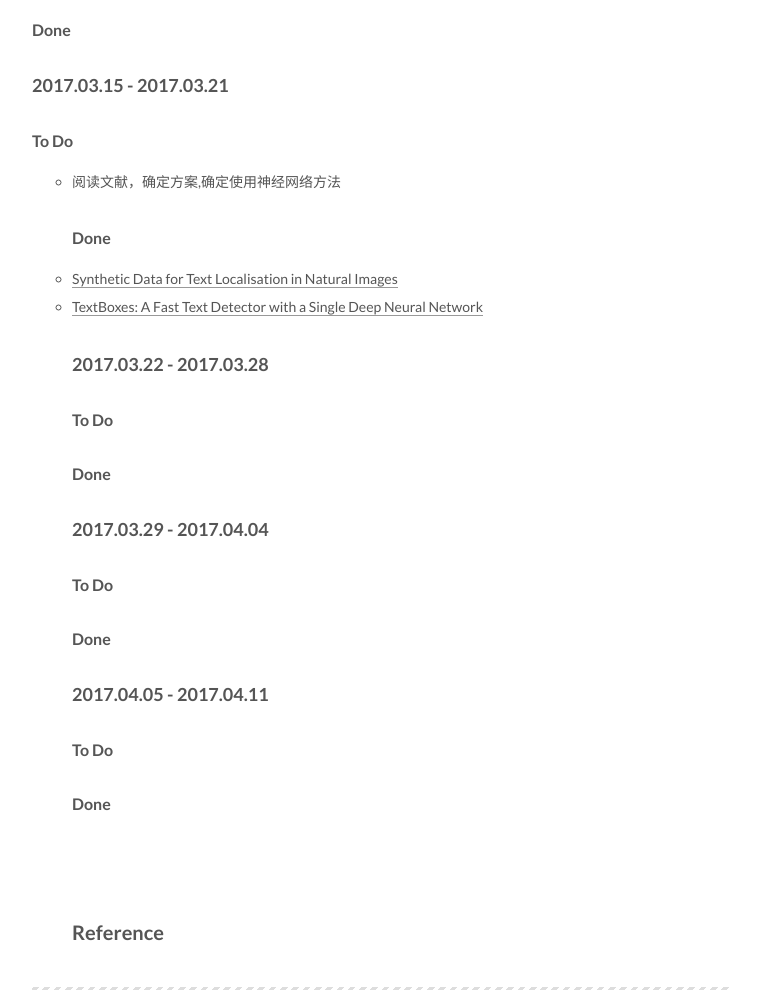
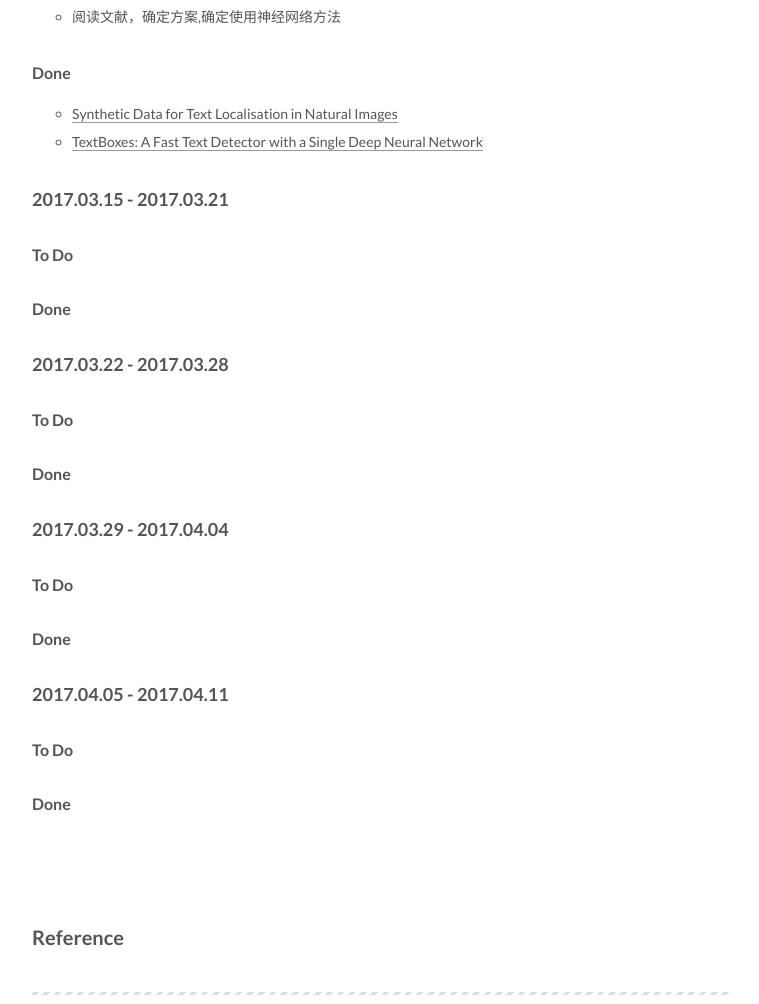
Before and after one commit to RogerYu123/RogerYu123.github.io, a plain HTML site: page 2017/03/07/myhomepage/index.html in a window 1280 px wide. Shown: the part 1608-2612 px from the top of the page, without its empty margins (98-857 px from the left). Drawn offline with Linux system fonts and the light colour scheme.

Commit message:
Site updated: 2017-03-28 21:36:41

```diff
--- a/2017/03/07/myhomepage/index.html
+++ b/2017/03/07/myhomepage/index.html
@@ -147,7 +147,7 @@ m201671749@hust.edu.cn
 
 黄振
 M2016">
-<meta property="og:updated_time" content="2017-03-28T12:54:19.255Z">
+<meta property="og:updated_time" content="2017-03-28T13:36:30.505Z">
 <meta name="twitter:card" content="summary">
 <meta name="twitter:title" content="Image Analysis and Understanding">
 <meta name="twitter:description" content="Chinese Text Detection and Recognition
@@ -447,12 +447,15 @@ M2016">
 <li><a href="http://ieeexplore.ieee.org/abstract/document/6945320/" target="_blank" rel="external">Text detection and recognition in imagery: A survey</a></li>
 <li><a href="http://ieeexplore.ieee.org/abstract/document/6613482/" target="_blank" rel="external">Robust text detection in natural scene images</a></li>
 </ul>
-<h3 id="2017-03-07-2017-03-14"><a href="#2017-03-07-2017-03-14" class="headerlink" title="2017.03.07 - 2017.03,14"></a>2017.03.07 - 2017.03,14</h3><h4 id="To-Do-1"><a href="#To-Do-1" class="headerlink" title="To Do"></a>To Do</h4><h4 id="Done-1"><a href="#Done-1" class="headerlink" title="Done"></a>Done</h4><h3 id="2017-03-15-2017-03-21"><a href="#2017-03-15-2017-03-21" class="headerlink" title="2017.03.15 - 2017.03.21"></a>2017.03.15 - 2017.03.21</h3><h4 id="To-Do-2"><a href="#To-Do-2" class="headerlink" title="To Do"></a>To Do</h4><ul>
-<li>阅读文献，确定方案,确定使用神经网络方法<h4 id="Done-2"><a href="#Done-2" class="headerlink" title="Done"></a>Done</h4></li>
+<h3 id="2017-03-07-2017-03-14"><a href="#2017-03-07-2017-03-14" class="headerlink" title="2017.03.07 - 2017.03,14"></a>2017.03.07 - 2017.03,14</h3><h4 id="To-Do-1"><a href="#To-Do-1" class="headerlink" title="To Do"></a>To Do</h4><ul>
+<li>阅读文献，确定方案,确定使用神经网络方法</li>
+</ul>
+<h4 id="Done-1"><a href="#Done-1" class="headerlink" title="Done"></a>Done</h4><ul>
 <li><a href="http://arxiv.org/pdf/1611.06779.pdf" target="_blank" rel="external">Synthetic Data for Text Localisation in Natural Images</a></li>
-<li><a href="http://arxiv.org/pdf/1611.06646.pdf" target="_blank" rel="external">TextBoxes: A Fast Text Detector with a Single Deep Neural Network</a><h3 id="2017-03-22-2017-03-28"><a href="#2017-03-22-2017-03-28" class="headerlink" title="2017.03.22 - 2017.03.28"></a>2017.03.22 - 2017.03.28</h3><h4 id="To-Do-3"><a href="#To-Do-3" class="headerlink" title="To Do"></a>To Do</h4><h4 id="Done-3"><a href="#Done-3" class="headerlink" title="Done"></a>Done</h4><h3 id="2017-03-29-2017-04-04"><a href="#2017-03-29-2017-04-04" class="headerlink" title="2017.03.29 - 2017.04.04"></a>2017.03.29 - 2017.04.04</h3><h4 id="To-Do-4"><a href="#To-Do-4" class="headerlink" title="To Do"></a>To Do</h4><h4 id="Done-4"><a href="#Done-4" class="headerlink" title="Done"></a>Done</h4><h3 id="2017-04-05-2017-04-11"><a href="#2017-04-05-2017-04-11" class="headerlink" title="2017.04.05 - 2017.04.11"></a>2017.04.05 - 2017.04.11</h3><h4 id="To-Do-5"><a href="#To-Do-5" class="headerlink" title="To Do"></a>To Do</h4><h4 id="Done-5"><a href="#Done-5" class="headerlink" title="Done"></a>Done</h4><br><br><h2 id="Reference"><a href="#Reference" class="headerlink" title="Reference"></a>Reference</h2></li>
+<li><a href="http://arxiv.org/pdf/1611.06646.pdf" target="_blank" rel="external">TextBoxes: A Fast Text Detector with a Single Deep Neural Network</a></li>
 </ul>
-<hr>
+<h3 id="2017-03-15-2017-03-21"><a href="#2017-03-15-2017-03-21" class="headerlink" title="2017.03.15 - 2017.03.21"></a>2017.03.15 - 2017.03.21</h3><h4 id="To-Do-2"><a href="#To-Do-2" class="headerlink" title="To Do"></a>To Do</h4><h4 id="Done-2"><a href="#Done-2" class="headerlink" title="Done"></a>Done</h4><h3 id="2017-03-22-2017-03-28"><a href="#2017-03-22-2017-03-28" class="headerlink" title="2017.03.22 - 2017.03.28"></a>2017.03.22 - 2017.03.28</h3><h4 id="To-Do-3"><a href="#To-Do-3" class="headerlink" title="To Do"></a>To Do</h4><h4 id="Done-3"><a href="#Done-3" class="headerlink" title="Done"></a>Done</h4><h3 id="2017-03-29-2017-04-04"><a href="#2017-03-29-2017-04-04" class="headerlink" title="2017.03.29 - 2017.04.04"></a>2017.03.29 - 2017.04.04</h3><h4 id="To-Do-4"><a href="#To-Do-4" class="headerlink" title="To Do"></a>To Do</h4><h4 id="Done-4"><a href="#Done-4" class="headerlink" title="Done"></a>Done</h4><h3 id="2017-04-05-2017-04-11"><a href="#2017-04-05-2017-04-11" class="headerlink" title="2017.04.05 - 2017.04.11"></a>2017.04.05 - 2017.04.11</h3><h4 id="To-Do-5"><a href="#To-Do-5" class="headerlink" title="To Do"></a>To Do</h4><h4 id="Done-5"><a href="#Done-5" class="headerlink" title="Done"></a>Done</h4><p><br><br></p>
+<h2 id="Reference"><a href="#Reference" class="headerlink" title="Reference"></a>Reference</h2><hr>
 
 
     </div>
--- a/css/main.css
+++ b/css/main.css
@@ -1698,7 +1698,7 @@ pre .javascript .function {
   width: 4px;
   height: 4px;
   border-radius: 50%;
-  background: #ffb1f7;
+  background: #ff59ff;
 }
 .links-of-blogroll {
   font-size: 13px;
```
Also changed, not shown: index.html (+7 -4 lines).
